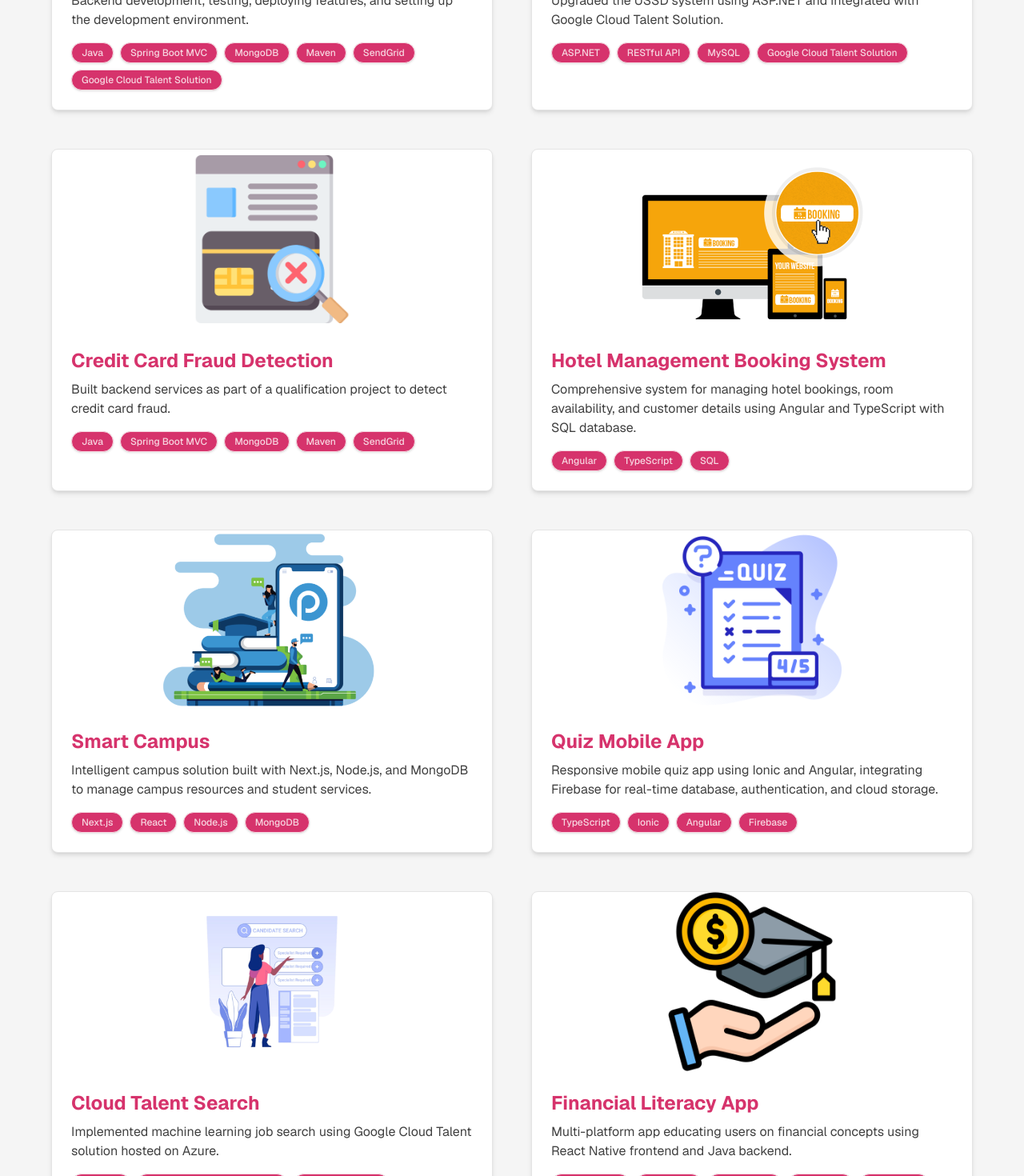
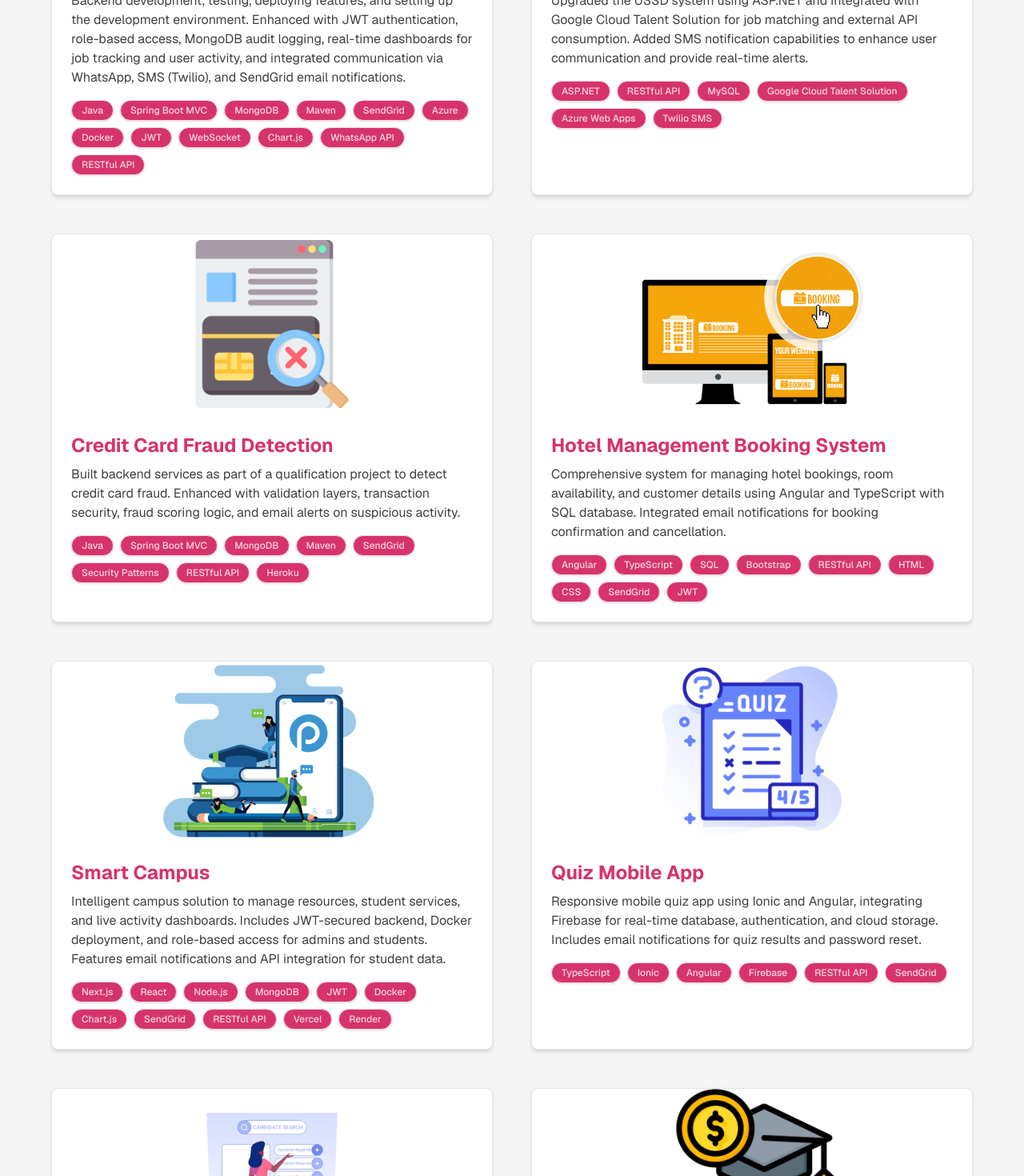
Before and after one commit to lebogangMatlala/LebogangMatlalaPortfolio, a Next.js app: page /projects in a window 1280 px wide. Shown: the part 560-2030 px from the top of the page at 80% size. Built offline with nearby package versions, Linux system fonts and the light colour scheme.

Commit message:
fiexed project array

```diff
--- a/app/projects/page.js
+++ b/app/projects/page.js
@@ -7,57 +7,67 @@ const projects = [
   {
     title: "Ejoobi Platform",
     description:
-      "Backend development, testing, deploying features, and setting up the development environment.",
-    tech: ["Java", "Spring Boot MVC", "MongoDB", "Maven", "SendGrid", "Google Cloud Talent Solution"],
+      "Backend development, testing, deploying features, and setting up the development environment. Enhanced with JWT authentication, role-based access, MongoDB audit logging, real-time dashboards for job tracking and user activity, and integrated communication via WhatsApp, SMS (Twilio), and SendGrid email notifications.",
+    tech: [
+      "Java", "Spring Boot MVC", "MongoDB", "Maven", "SendGrid", "Azure",
+      "Docker", "JWT", "WebSocket", "Chart.js", "WhatsApp API", "RESTful API"
+    ],
     image: "/screening-and-selection.png",
   },
   {
     title: "USSD Upgrade",
     description:
-      "Upgraded the USSD system using ASP.NET and integrated with Google Cloud Talent Solution.",
-    tech: ["ASP.NET", "RESTful API", "MySQL", "Google Cloud Talent Solution"],
+      "Upgraded the USSD system using ASP.NET and integrated with Google Cloud Talent Solution for job matching and external API consumption. Added SMS notification capabilities to enhance user communication and provide real-time alerts.",
+    tech: ["ASP.NET", "RESTful API", "MySQL", "Google Cloud Talent Solution", "Azure Web Apps", "Twilio SMS"],
     image: "/ussd.png",
   },
   {
     title: "Credit Card Fraud Detection",
     description:
-      "Built backend services as part of a qualification project to detect credit card fraud.",
-    tech: ["Java", "Spring Boot MVC", "MongoDB", "Maven", "SendGrid"],
+      "Built backend services as part of a qualification project to detect credit card fraud. Enhanced with validation layers, transaction security, fraud scoring logic, and email alerts on suspicious activity.",
+    tech: ["Java", "Spring Boot MVC", "MongoDB", "Maven", "SendGrid", "Security Patterns", "RESTful API","Heroku"],
     image: "/cred.png",
   },
   {
     title: "Hotel Management Booking System",
     description:
-      "Comprehensive system for managing hotel bookings, room availability, and customer details using Angular and TypeScript with SQL database.",
-    tech: ["Angular", "TypeScript", "SQL"],
+      "Comprehensive system for managing hotel bookings, room availability, and customer details using Angular and TypeScript with SQL database. Integrated email notifications for booking confirmation and cancellation.",
+    tech: ["Angular", "TypeScript", "SQL", "Bootstrap", "RESTful API", "HTML", "CSS", "SendGrid","JWT"],
     image: "/hotel.png",
   },
   {
     title: "Smart Campus",
     description:
-      "Intelligent campus solution built with Next.js, Node.js, and MongoDB to manage campus resources and student services.",
-    tech: ["Next.js", "React", "Node.js", "MongoDB"],
+      "Intelligent campus solution to manage resources, student services, and live activity dashboards. Includes JWT-secured backend, Docker deployment, and role-based access for admins and students. Features email notifications and API integration for student data.",
+    tech: [
+      "Next.js", "React", "Node.js", "MongoDB", "JWT", "Docker", "Chart.js",
+      "SendGrid", "RESTful API","Vercel","Render"
+    ],
     image: "/smart.png",
   },
   {
     title: "Quiz Mobile App",
     description:
-      "Responsive mobile quiz app using Ionic and Angular, integrating Firebase for real-time database, authentication, and cloud storage.",
-    tech: ["TypeScript", "Ionic", "Angular", "Firebase"],
+      "Responsive mobile quiz app using Ionic and Angular, integrating Firebase for real-time database, authentication, and cloud storage. Includes email notifications for quiz results and password reset.",
+    tech: ["TypeScript", "Ionic", "Angular", "Firebase", "RESTful API", "SendGrid"],
     image: "/quiz.png",
   },
   {
     title: "Cloud Talent Search",
     description:
-      "Implemented machine learning job search using Google Cloud Talent solution hosted on Azure.",
-    tech: ["ASP.NET", "Google Cloud Talent Solution", "Azure Web Apps"],
+      "Implemented machine learning job search using Google Cloud Talent solution hosted on Azure with seamless API integration.",
+    tech: ["ASP.NET", "Google Cloud Talent Solution", "RESTful API", "MySQL", "Azure Web Apps"],
     image: "/talent.png",
   },
   {
     title: "Financial Literacy App",
     description:
-      "Multi-platform app educating users on financial concepts using React Native frontend and Java backend.",
-    tech: ["React Native", "Bootstrap", "Spring Boot", "Hibernate", "JavaScript", "HTML", "CSS"],
+      "Multi-platform app educating users on financial concepts using React Native frontend and Java backend. Includes Whatsapp reminders, and secure user login.",
+    tech: [
+      "React Native", "Bootstrap", "Spring Boot", "Hibernate",
+      "JavaScript", "HTML", "CSS", "SendGrid", "Twilio SMS", "JWT",
+
+    ],
     image: "/finn.png",
   },
   {
@@ -70,22 +80,31 @@ const projects = [
   {
     title: "Citizen Reporting App",
     description:
-      "Smart city app for reporting infrastructure issues to local authorities.",
-    tech: ["Next.js", "Spring Boot", "MongoDB"],
+      "Smart city app for reporting infrastructure issues to local authorities. Enhanced with role-based user access, Mongo audit trails, secured REST APIs, and SMS/WhatsApp notifications for case status.",
+    tech: [
+      "Next.js", "Spring Boot", "MongoDB", "JWT", "Audit Logs", "RESTful API","Docker", ,
+      "Twilio SMS", "WhatsApp API"
+    ],
     image: "/citi.png",
   },
   {
     title: "Ticket Tracking System",
     description:
-      "Support system for technicians to manage and resolve issue tickets.",
-    tech: ["Java", "Spring Boot", "React"],
+      "Support system for technicians to manage and resolve issue tickets. Includes real-time status updates, role-based access, Docker deployment, and multi-channel notifications via SMS and Email.",
+    tech: [
+      "Java", "Spring Boot", "React", "Docker", "JWT", "WebSocket","RESTful API",
+      "Twilio SMS", "SendGrid"
+    ],
     image: "/ticket.png",
   },
   {
     title: "Smart Rental Management",
     description:
-      "Mobile app streamlining applications for rental units under government property.",
-    tech: ["React Native", "Node.js", "SQL", "Next.js"],
+      "Mobile app streamlining applications for rental units under government property. Enhanced with secure tenant-agent access control, Docker deployment, application tracking, and integration with SMS and email for lease updates.",
+    tech: [
+      "React Native", "Node.js", "SQL", "Next.js", "Docker", "JWT","Render","RESTful API","Vercel",
+      "SendGrid", "Twilio SMS"
+    ],
     image: "/rental.png",
   },
 ];
```
